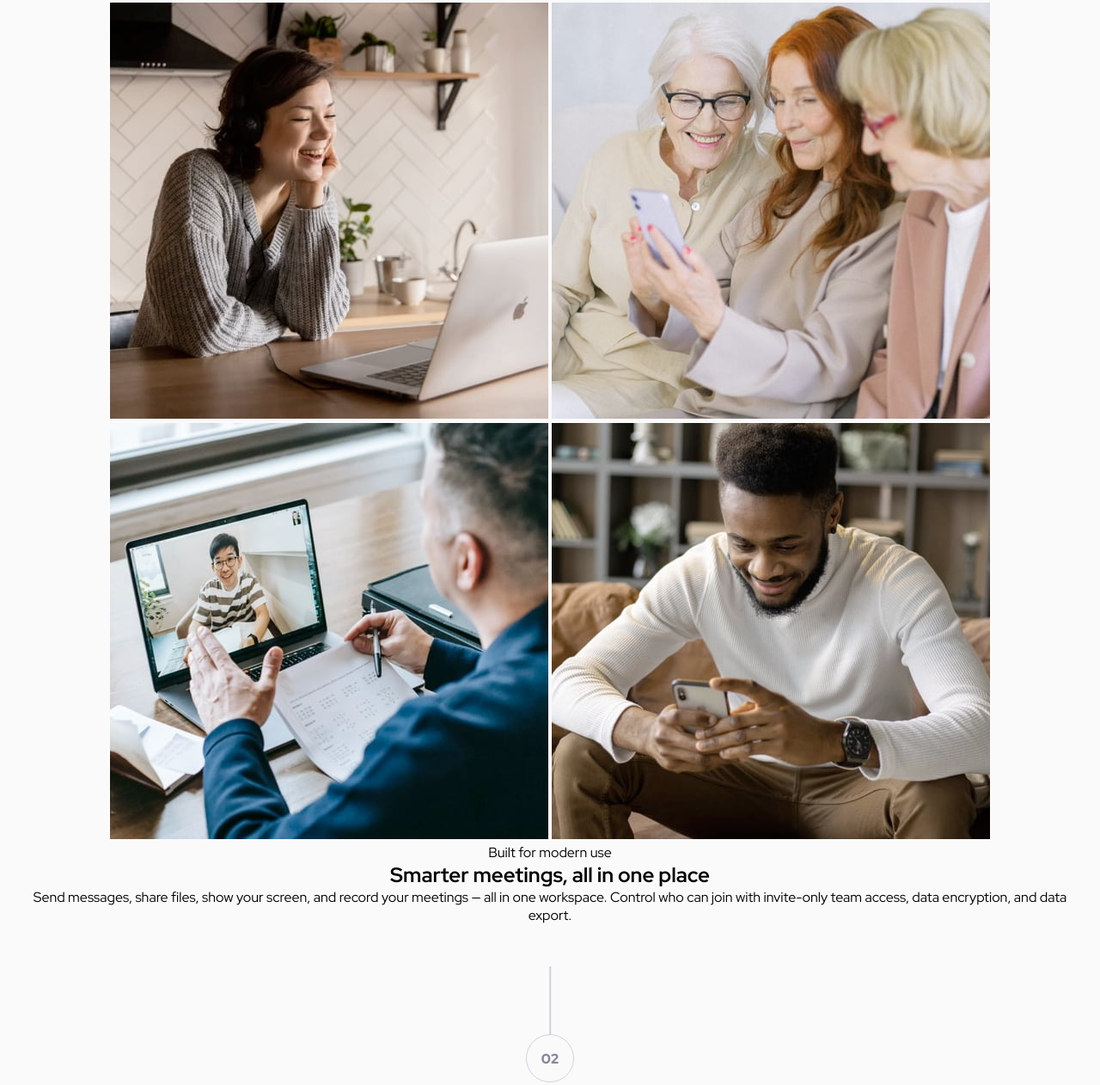
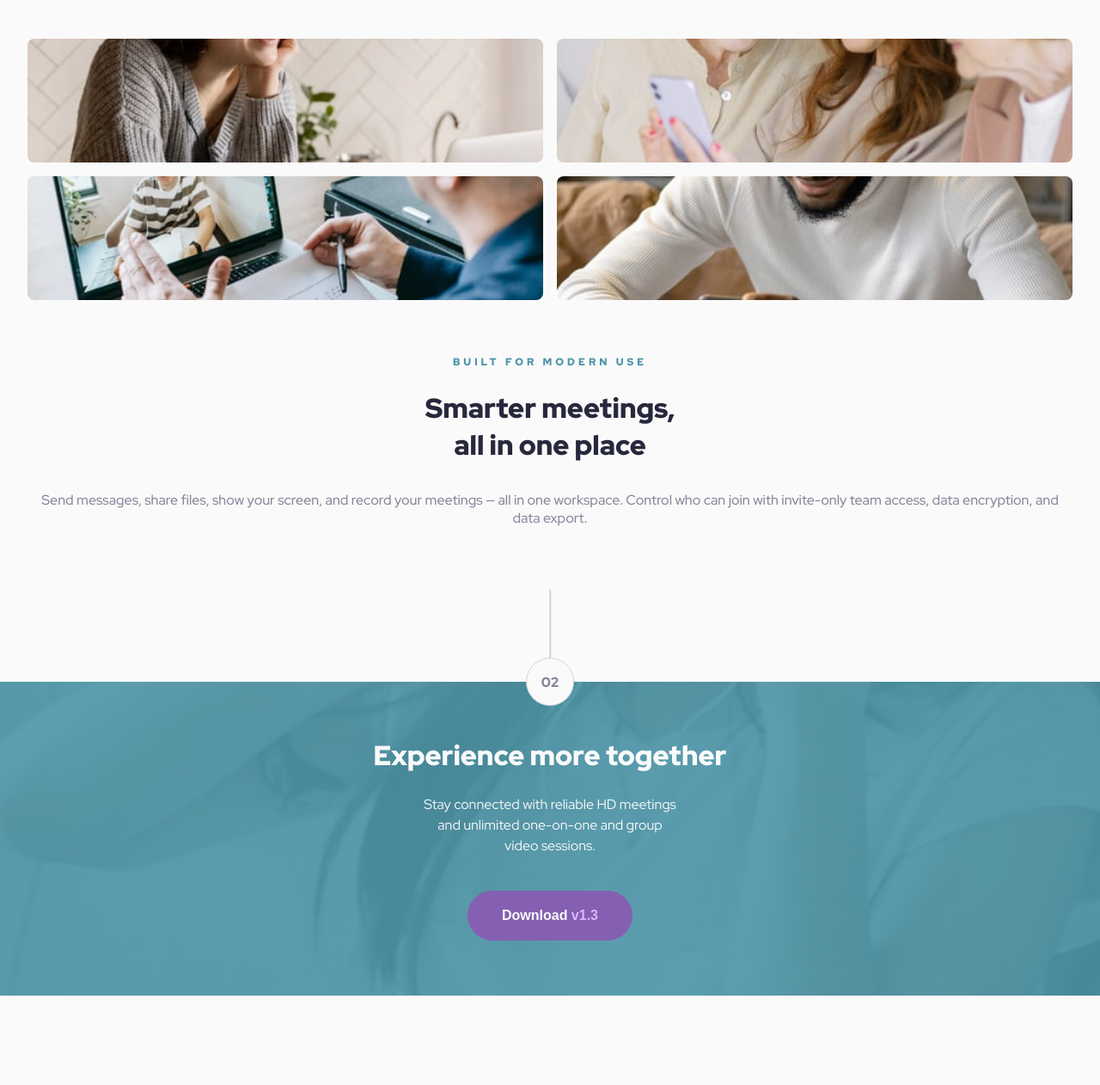
Before and after one commit to maryam-hytham/meet-landing-page, a plain HTML site: page index.html in a window 1280 px wide. Shown: the part 801-2063 px from the top of the page at 86% size. After the commit the page ends 1959 px from the top, so only its background shows below. Drawn offline with Linux system fonts and the light colour scheme.

Commit message:
Refactor HTML structure for improved readability and update CSS for enhanced layout and styling

```diff
--- a/index.html
+++ b/index.html
@@ -23,8 +23,8 @@
         <div class="faces"></div>
         <h1>Group Chat for&nbsp;Everyone</h1>
         <p>
-          Meet makes it easy to connect with others face-to-face virtually and
-          collaborate across any device.
+          Meet makes it easy to connect with others <br />face-to-face virtually
+          and collaborate <br />across any device.
         </p>
         <div class="btns">
           <button class="button-blue">Download<span> v1.3</span></button>
@@ -34,16 +34,31 @@
     </header>
     <main class="main__content">
       <div class="number">01</div>
-      <div class="image-collage">
-        <img src="./starter-code/assets/desktop/image-woman-in-videocall.jpg" alt="woman in videocall">
-        <img src="./starter-code/assets/desktop/image-women-videochatting.jpg" alt="women videochatting">
-        <img src="./starter-code/assets/desktop/image-men-in-meeting.jpg" alt="men in meeting">
-        <img src="./starter-code/assets/desktop/image-man-texting.jpg" alt="man texting">
+      <div class="image__collage">
+        <img
+          src="./starter-code/assets/desktop/image-woman-in-videocall.jpg"
+          alt="woman in videocall"
+        />
+        <img
+          src="./starter-code/assets/desktop/image-women-videochatting.jpg"
+          alt="women videochatting"
+        />
+        <img
+          src="./starter-code/assets/desktop/image-men-in-meeting.jpg"
+          alt="men in meeting"
+        />
+        <img
+          src="./starter-code/assets/desktop/image-man-texting.jpg"
+          alt="man texting"
+        />
       </div>
 
       <div class="title">
         <p>Built for modern use</p>
-        <h2>Smarter meetings, all in one place</h2>
+        <h2>
+          Smarter meetings,<br />
+          all in one place
+        </h2>
       </div>
       <p>
         Send messages, share files, show your screen, and record your meetings —
@@ -53,12 +68,17 @@
     </main>
     <footer class="footer__cta">
       <div class="number">02</div>
-      <h2>Experience more together</h2>
-      <p>
-        Stay connected with reliable HD meetings and unlimited one-on-one and
-        group video sessions.
-      </p>
-      <button class="button-purple">Download<span> v1.3</span></button>
+      <div class="footer">
+        <div class="overlay"></div>
+        <div class="footer__content">
+          <h2>Experience more together</h2>
+          <p>
+            Stay connected with reliable HD meetings <br />
+            and unlimited one-on-one and group <br />video sessions.
+          </p>
+        </div>
+        <button class="button-purple">Download<span> v1.3</span></button>
+      </div>
     </footer>
   </body>
 </html>
--- a/styles.css
+++ b/styles.css
@@ -49,7 +49,7 @@ h1 {
   line-height: 110%;
   margin-bottom: 1.5rem;
 }
-.hero p {
+p {
   font-size: 1rem;
   font-weight: 500;
   color: var(--slate_600);
@@ -88,7 +88,8 @@ button {
   height: 56px;
   color: var(--slate_600);
   font-weight: 900;
-  margin: 6rem auto 4rem auto;
+  margin: 6rem auto 0 auto;
+  background-color: var(--white);
 }
 .number::before {
   content: "";
@@ -100,3 +101,57 @@ button {
   height: 80px;
   background-color: var(--slate_300);
 }
+.image__collage {
+  display: grid;
+  grid-template-columns: repeat(2, 1fr);
+  grid-template-rows: repeat(2, minmax(144px));
+  row-gap: 1rem;
+  column-gap: 1rem;
+  justify-content: center;
+  align-items: center;
+  margin: 0 auto;
+  max-width: 100%;
+  margin-bottom: 4rem;
+  margin-top: 4rem;
+}
+.image__collage img {
+  grid-column: span 1;
+  grid-row: span 1;
+  height: 144px;
+  object-fit: cover;
+  width: 100%;
+  border-radius: 8px;
+}
+.title p {
+  letter-spacing: 4px;
+  text-transform: uppercase;
+  font-weight: 900;
+  color: var(--cyan_600);
+  font-size: 12px;
+}
+.title h2 {
+  color: var(--slate_900);
+  font-size: 2rem;
+  font-weight: 900;
+  margin-top: 10px;
+  margin-bottom: 2rem;
+}
+.footer {
+  margin: -28px -2rem -3rem;
+  padding: 4rem 2rem;
+  background: linear-gradient(rgba(77, 150, 169, 0.9), rgba(77, 150, 169, 0.9)),
+    url("./starter-code/assets/mobile/image-footer.jpg") center/cover no-repeat;
+}
+.footer h2 {
+  color: var(--white);
+  font-size: 2rem;
+  font-weight: 900;
+  margin-bottom: 1.5rem;
+}
+.footer p {
+  color: var(--white);
+  margin-bottom: 0.5;
+  font-size: 1rem;
+  line-height: 150%;
+  font-weight: 400;
+}
```
